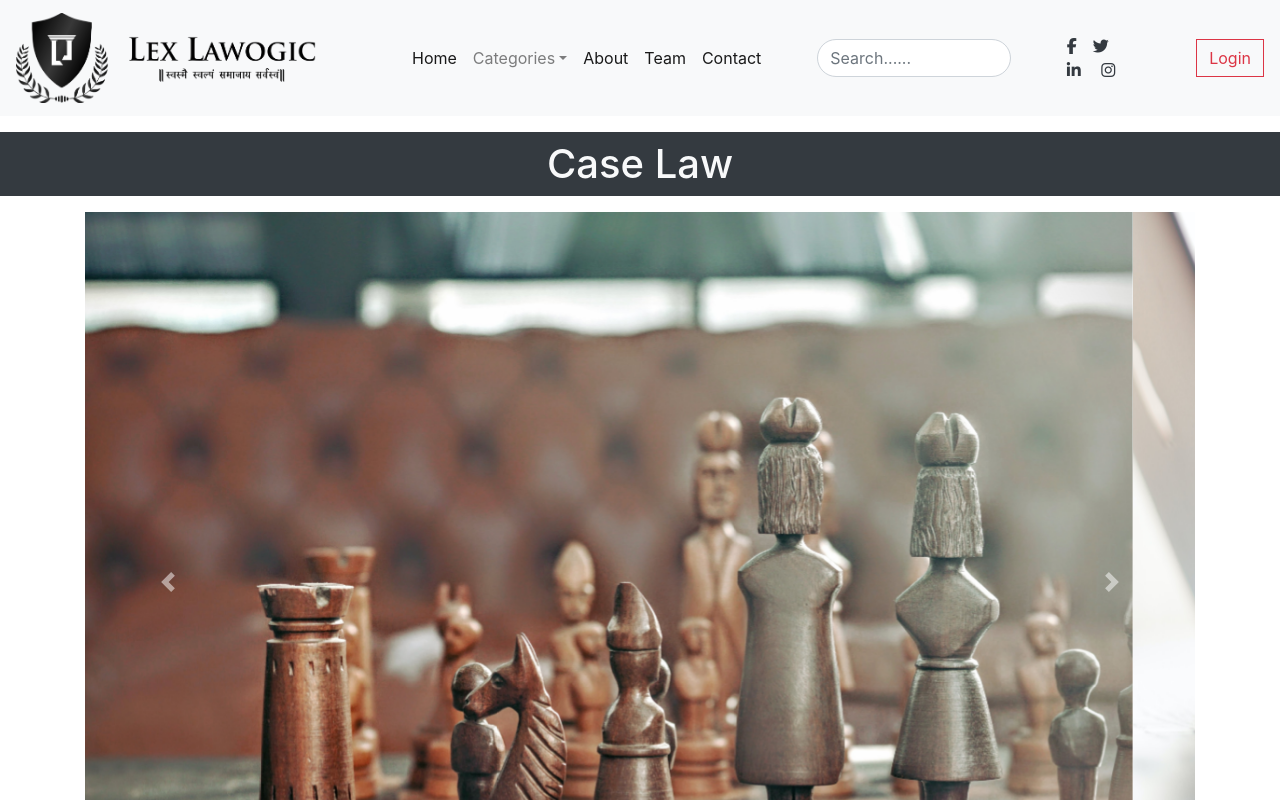
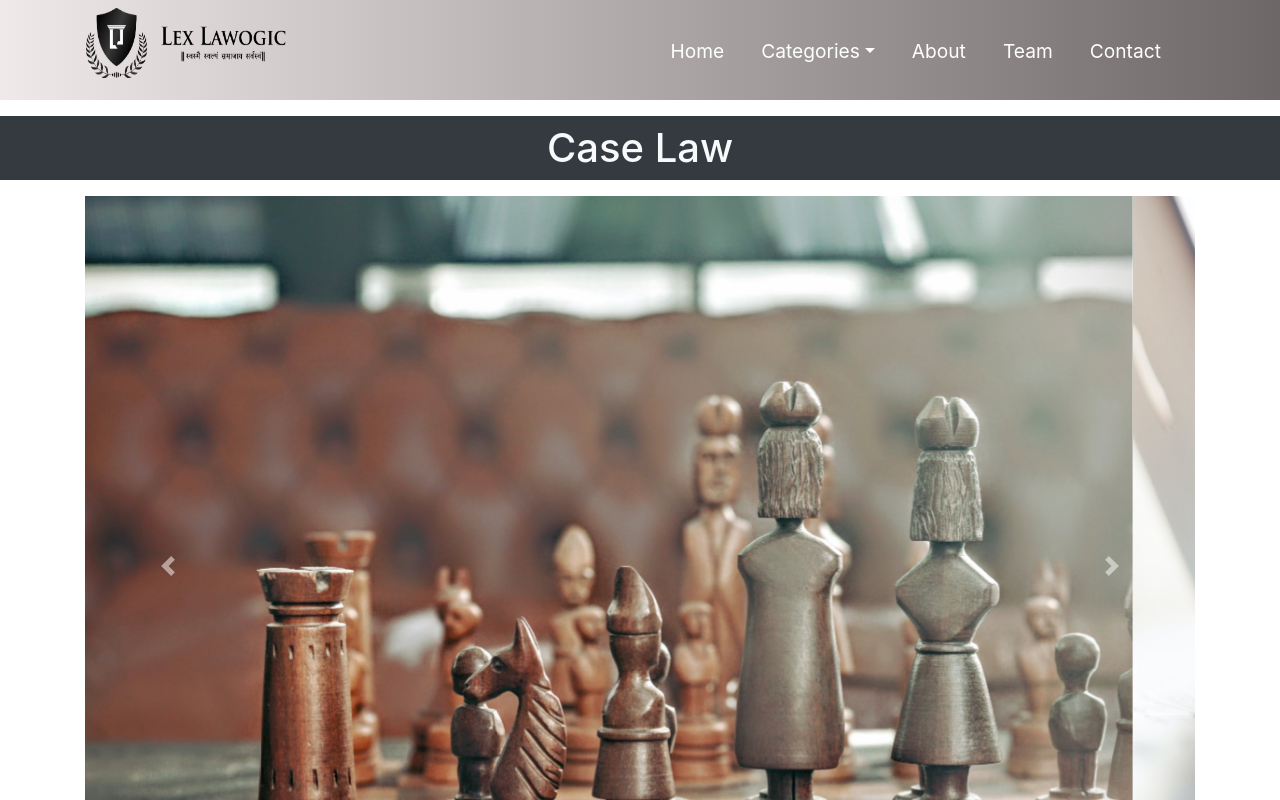
Before and after one commit to krishna7860/lexlawogic, a React (Create React App) app: page /caselaw in a window 1280 px wide. Shown: the top 800 px of the page. Built offline with nearby package versions, Linux system fonts and the light colour scheme.

Commit message:
adjust navbar

```diff
--- a/src/component/Footer.jsx
+++ b/src/component/Footer.jsx
@@ -4,8 +4,8 @@ export class Footer extends Component {
   render() {
     return (
       <div
-        className='d-flex justify-content-center p-5'
-        style={{ height: '500px', background: 'grey' }}
+        className='col-md-12  md-d-flex justify-content-center p-5 '
+        style={{  background: 'grey' }}
       >
         <div className='m-5'>
           <h5 className='border-bottom border-dark'>ABOUT</h5>
--- /dev/null
+++ b/src/component/Navbar.css
@@ -0,0 +1,153 @@
+.navbar {
+  background: linear-gradient(
+    90deg,
+    rgb(240, 233, 233) 0%,
+    rgb(110, 103, 103) 100%
+  );
+  height: 100px;
+  display: flex;
+  justify-content: center;
+  align-items: center;
+  font-size: 1.2rem;
+}
+
+.navbar-logo {
+  color: #fff;
+  justify-self: start;
+  margin-left: 20px;
+  margin-top: 0;
+  margin-bottom: 2rem;
+  padding-top: 0;
+  cursor: pointer;
+  text-decoration: none;
+  /* font-size: 2rem; */
+}
+
+.fa-firstdraft {
+  margin-left: 0.5rem;
+  font-size: 1.6rem;
+}
+
+.nav-menu {
+  display: grid;
+  grid-template-columns: repeat(6, auto);
+  grid-gap: 5px;
+  list-style: none;
+  text-align: center;
+  width: 70vw;
+  justify-content: end;
+  margin-right: 2rem;
+}
+
+.nav-item {
+  display: flex;
+  align-items: center;
+  height: 60px;
+}
+
+.nav-links {
+  color: white;
+  text-decoration: none;
+  padding: 0.5rem 1rem;
+}
+
+.nav-links:hover {
+  background-color: #616569;
+  border-radius: 4px;
+  transition: all 0.2s ease-out;
+}
+
+.fa-bars {
+  color: #fff;
+}
+
+.nav-links-mobile {
+  display: none;
+}
+
+.menu-icon {
+  display: none;
+}
+
+@media screen and (max-width: 960px) {
+  .NavbarItems {
+    position: relative;
+  }
+
+  .nav-menu {
+    display: flex;
+    flex-direction: column;
+    width: 100%;
+    height: 90vh;
+    position: absolute;
+    top: 80px;
+    left: -100%;
+    opacity: 1;
+    transition: all 0.5s ease;
+  }
+
+  .nav-menu.active {
+    background: #242222;
+    left: 0;
+    opacity: 1;
+    transition: all 0.5s ease;
+    z-index: 1;
+  }
+
+  .nav-links {
+    text-align: center;
+    padding: 2rem;
+    width: 100%;
+    display: table;
+  }
+
+  .nav-links:hover {
+    background-color: #1888ff;
+    border-radius: 0;
+  }
+
+  .navbar-logo {
+    position: absolute;
+    top: 0;
+    left: 0;
+    transform: translate(25%, 50%);
+  }
+
+  .menu-icon {
+    display: block;
+    position: absolute;
+    top: 0;
+    right: 0;
+    transform: translate(-100%, 60%);
+    font-size: 1.8rem;
+    cursor: pointer;
+  }
+
+  .fa-times {
+    color: #fff;
+    font-size: 2rem;
+  }
+
+  .nav-links-mobile {
+    display: block;
+    text-align: center;
+    padding: 1.5rem;
+    margin: 2rem auto;
+    border-radius: 4px;
+    width: 80%;
+    background: #1888ff;
+    text-decoration: none;
+    color: #fff;
+    font-size: 1.5rem;
+  }
+
+  .nav-links-mobile:hover {
+    background: #fff;
+    color: #1888ff;
+    transition: 250ms;
+  }
+
+  button {
+    display: none;
+  }
+}
--- a/src/component/Navbar2.jsx
+++ b/src/component/Navbar2.jsx
@@ -1,4 +1,4 @@
-import React, { Component } from 'react';
+import React, { useState } from 'react';
 import logo from '../assests/logo.png';
 import{Link, Route} from 'react-router-dom'
 import Home from './Home';
@@ -14,111 +14,109 @@ import Internship from './Internship';
 import Contact from './Contact';
 import Readmore from './Readmore';
 import Admin from './Admin';
+import './Navbar.css';
+function Navbar2() {
+  const [click, setClick] = useState(false);
+  const [dropdown, setDropdown] = useState(false);
 
+  const handleClick = () => setClick(!click);
+  const closeMobileMenu = () => setClick(false);
 
-export default class Navbar2 extends Component {
-  render() {
+  const onMouseEnter = () => {
+    if (window.innerWidth < 960) {
+      setDropdown(false);
+    } else {
+      setDropdown(true);
+    }
+  };
+
+  const onMouseLeave = () => {
+    if (window.innerWidth < 960) {
+      setDropdown(false);
+    } else {
+      setDropdown(false);
+    }
+  };
+
     return (
-      <div>
-        <nav class='navbar navbar-expand-lg navbar-light bg-light '>
-          <div className='d-flex align-items-center justify-content-around w-100'>
-            <div>
-              <Link class='navbar-brand' to='/'>
+      <>
+        <nav class='navbar'>
                <img
+                  className='navbar-logo'
                   src={logo}
                   alt=''
-                  style={{ height: '90px', width: '300px' }}
+                  style={{ height: '70px', width: '200px' }}
+                  onClick={handleClick}
                   />
-              </Link>
+           <div className='menu-icon' onClick={handleClick}>
+              <i className={click ? 'fas fa-times' : 'fas fa-bars'} />
           </div>
-            <div className='my-3'>
-              <div
-                class='collapse navbar-collapse '
-                id='navbarSupportedContent'
-              >
-                <ul class='navbar-nav mr-auto mx-4 px-5'>
-                  <li class='nav-item active'>
-                    <Link class='nav-link' to='/'>
-                      Home <span class='sr-only'>(current)</span>
+
+              <ul class={click?'nav-menu active' :'nav-menu'}>
+                  <li class='nav-item'>
+                    <Link class='nav-links' to='/' onClick={closeMobileMenu}>
+                      Home
                     </Link>
                  </li>
 
-                  <li class='nav-item dropdown'>
+
+                  <li class='nav-item dropdown' onMouseEnter={onMouseEnter} onMouseLeave={onMouseLeave}>
                     <a
-                      class='nav-link dropdown-toggle'
+                      class='nav-links dropdown-toggle'
                       href='#'
                       id='navbarDropdown'
                       role='button'
                       data-toggle='dropdown'
                       aria-haspopup='true'
                       aria-expanded='false'
-                    >
+                    onClick={closeMobileMenu}>
                       Categories
                     </a>
                     <div class='dropdown-menu' aria-labelledby='navbarDropdown'>
 
-                    <Link class='dropdown-item' to='/news'>
-                      News <span class='sr-only'>(current)</span>
+                    <Link class='dropdown-item' to='/news' onClick={closeMobileMenu}>
+                      News
                     </Link>
-                    <Link class='dropdown-item' to='/article'>
-                      Article <span class='sr-only'>(current)</span>
+                    <Link class='dropdown-item' to='/article'onClick={closeMobileMenu}>
+                      Article
                     </Link>
-                    <Link class='dropdown-item' to='/blog'>
-                      Blog <span class='sr-only'>(current)</span>
+                    <Link class='dropdown-item' to='/blog'onClick={closeMobileMenu}>
+                      Blog
                     </Link>
-                    <Link class='dropdown-item' to='/research'>
-                      Research papers <span class='sr-only'>(current)</span>
+                    <Link class='dropdown-item' to='/research'onClick={closeMobileMenu}>
+                      Research papers
                     </Link>
-                    <Link class='dropdown-item' to='/caprograms'>
-                     CA programs <span class='sr-only'>(current)</span>
+                    <Link class='dropdown-item' to='/caprograms'onClick={closeMobileMenu}>
+                     CA programs
                     </Link>
-                    <Link class='dropdown-item' to='/caselaw'>
-                     Case law <span class='sr-only'>(current)</span>
+                    <Link class='dropdown-item' to='/caselaw'onClick={closeMobileMenu}>
+                     Case law
                     </Link>
-                    <Link class='dropdown-item' to='/internship'>
-                     Internship & Events <span class='sr-only'>(current)</span>
+                    <Link class='dropdown-item' to='/internship'onClick={closeMobileMenu}>
+                     Internship & Events
                     </Link>
                     </div>
                   </li>
-                  <li class='nav-item active'>
-                    <Link class='nav-link' to='/about'>
-                      About <span class='sr-only'>(current)</span>
+                  <li class='nav-item'>
+                    <Link class='nav-links' to='/about'onClick={closeMobileMenu}>
+                      About
                     </Link>
                   </li>
-                  <li class='nav-item active'>
-                    <Link class='nav-link' to='/team'>
-                      Team <span class='sr-only'>(current)</span>
+                  <li class='nav-item'>
+                    <Link class='nav-links' to='/team'onClick={closeMobileMenu}>
+                      Team
                     </Link>
                   </li>
-                  <li class='nav-item active'>
-                    <Link class='nav-link' to='/contact'>
-                      Contact <span class='sr-only'>(current)</span>
+                  <li class='nav-item'>
+                    <Link class='nav-links' to='/contact'onClick={closeMobileMenu}>
+                      Contact
                     </Link>
                   </li>
+            {/* <input type="search" class="form-control" placeholder="Search......" style={{ borderRadius: '50px' }} /> */}
 
           </ul>
 
-                <div >
-                    <input type="search" class="form-control" placeholder="Search......" style={{borderRadius:'50px'}} />
 
-                  </div>
-
-
-
-                <div className='mx-5' >
-                  <a href="https://www.facebook.com/lexlawogic/" target="_blank"><i class='text-dark fab fa-facebook-f mx-2'></i></a>
-                  <a href="https://twitter.com/lexlawogic" target="_blank"><i class='text-dark fab fa-twitter mx-2'></i></a>
-                  <a href="https://www.linkedin.com/company/lexlawogic" target="_blank"> <i class='text-dark fab fa-linkedin-in mx-2'></i></a>
-                  <a href="https://www.instagram.com/lexlawogic/" target="_blank"> <i class='text-dark fab fa-instagram mx-2'></i></a>
-
-
-
-
-          </div>
-          <Link to='/admin' className='btn btn-outline-danger my-1 my-sm-0'>Login</Link>
-              </div>
-            </div>
-          </div>
         </nav>
       <Route exact path='/' component={Home}></Route>
       <Route path='/about' component={About}></Route>
@@ -133,7 +131,8 @@ export default class Navbar2 extends Component {
       <Route path='/contact' component={Contact}></Route>
       <Route path='/admin' component={Admin}></Route>
       <Route path='/readmore/:id' component={Readmore}></Route>
-      </div>
+      </>
     );
   }
-}
+
+export default Navbar2;
```
Also changed, not shown: src/component/Dropdown.css (added, +36 -0 lines), src/component/Dropdown.js (added, +35 -0 lines), src/component/MenuItems.js (added, +22 -0 lines). Lines whose indentation alone changed are shown as unchanged.
